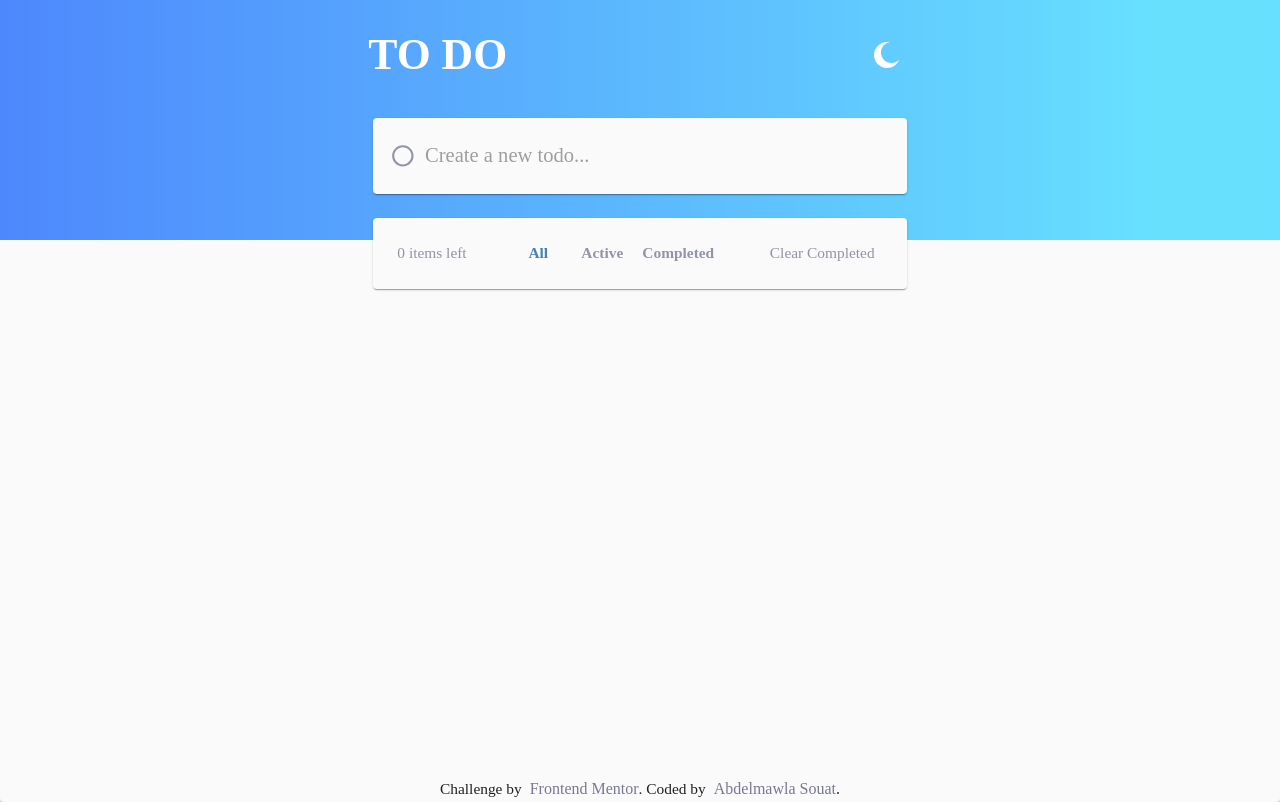
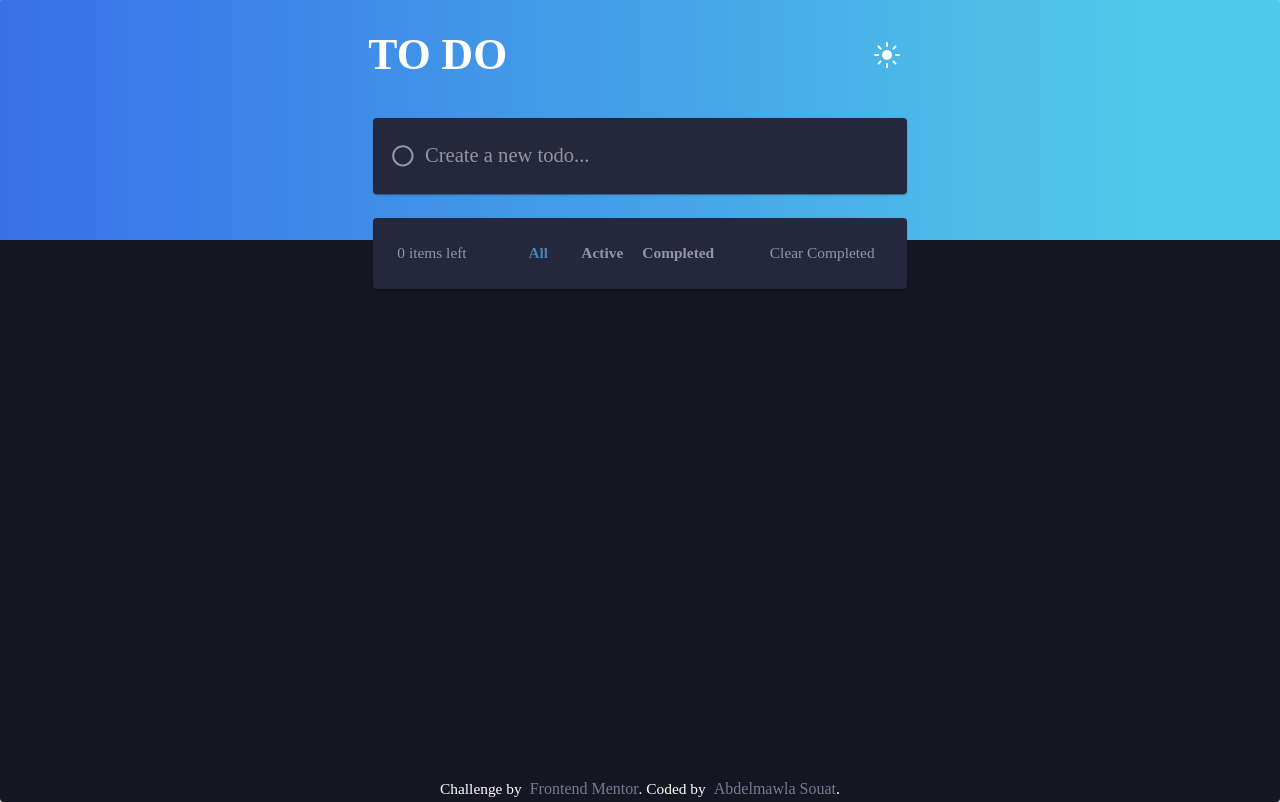
Before and after one commit to abdelmawlaSouat/To-Do-App, a React (Create React App) app: page / in a window 1280 px wide. Built offline with nearby package versions, Linux system fonts and the light colour scheme.

Commit message:
Add transition on theme and item

```diff
--- a/src/components/App.jsx
+++ b/src/components/App.jsx
@@ -12,6 +12,7 @@ import {
 	Grid,
 	Paper,
 	Box,
+	Grow,
 	makeStyles,
 	createMuiTheme,
 } from '@material-ui/core'
@@ -22,7 +23,7 @@ import Footer from './Footer'
 import getTheme from '../theme'
 
 function App() {
-	const [darkTheme, setDarkTheme] = useState(false)
+	const [darkTheme, setDarkTheme] = useState(true)
 	const themeType = getTheme(darkTheme ? 'dark' : 'light')
 	const theme = createMuiTheme(themeType)
 
@@ -43,6 +44,7 @@ function App() {
 
 	return (
 		<ThemeProvider theme={theme}>
+			<Grow in={darkTheme || !darkTheme}>
 				<Paper className={clsx('App', classes.bgRoot)}>
 					<Grid container>
 						<Grid item xs={12}>
@@ -60,6 +62,7 @@ function App() {
 						</Grid>
 					</Grid>
 				</Paper>
+			</Grow>
 		</ThemeProvider>
 	)
 }
--- a/src/components/ToDoItemsList.jsx
+++ b/src/components/ToDoItemsList.jsx
@@ -7,7 +7,7 @@
  * Copyright (c) 2020 Shuriken
  */
 
-import { Box, Button, Card, Grid } from '@material-ui/core'
+import { Box, Button, Card, Grid, Grow } from '@material-ui/core'
 import { makeStyles } from '@material-ui/core/styles'
 import ClearIcon from '@material-ui/icons/Clear'
 import Proptypes from 'prop-types'
@@ -43,6 +43,7 @@ function ToDoItemsList({
 			<Grid item md={5}>
 				<Card className={classes}>
 					{items.map((item) => (
+						<Grow key={item.idx} in={item.id !== -1}>
 							<Box
 								display="flex"
 								className={clxs.itemBox}
@@ -50,14 +51,18 @@ function ToDoItemsList({
 								justifyContent="space-between"
 								my={2}
 								pr={3}
-							key={item.idx}
 								onMouseEnter={() => {
 									const { idx, value, checked } = item
 									updateItem({ idx, value, checked, showCross: true })
 								}}
 								onMouseLeave={() => {
 									const { idx, value, checked } = item
-								updateItem({ idx, value, checked, showCross: false })
+									updateItem({
+										idx,
+										value,
+										checked,
+										showCross: false,
+									})
 								}}
 							>
 								<ToDoItem
@@ -75,6 +80,7 @@ function ToDoItemsList({
 									</Button>
 								)}
 							</Box>
+						</Grow>
 					))}
 					<ToDoFooter
 						itemsCount={items.length}
--- a/src/index.jsx
+++ b/src/index.jsx
@@ -11,9 +11,4 @@ import React from 'react'
 import ReactDOM from 'react-dom'
 import App from './components/App'
 
-ReactDOM.render(
-	<React.StrictMode>
-		<App />
-	</React.StrictMode>,
-	document.getElementById('root')
-)
+ReactDOM.render(<App />, document.getElementById('root'))
```
Lines whose indentation alone changed are shown as unchanged.
